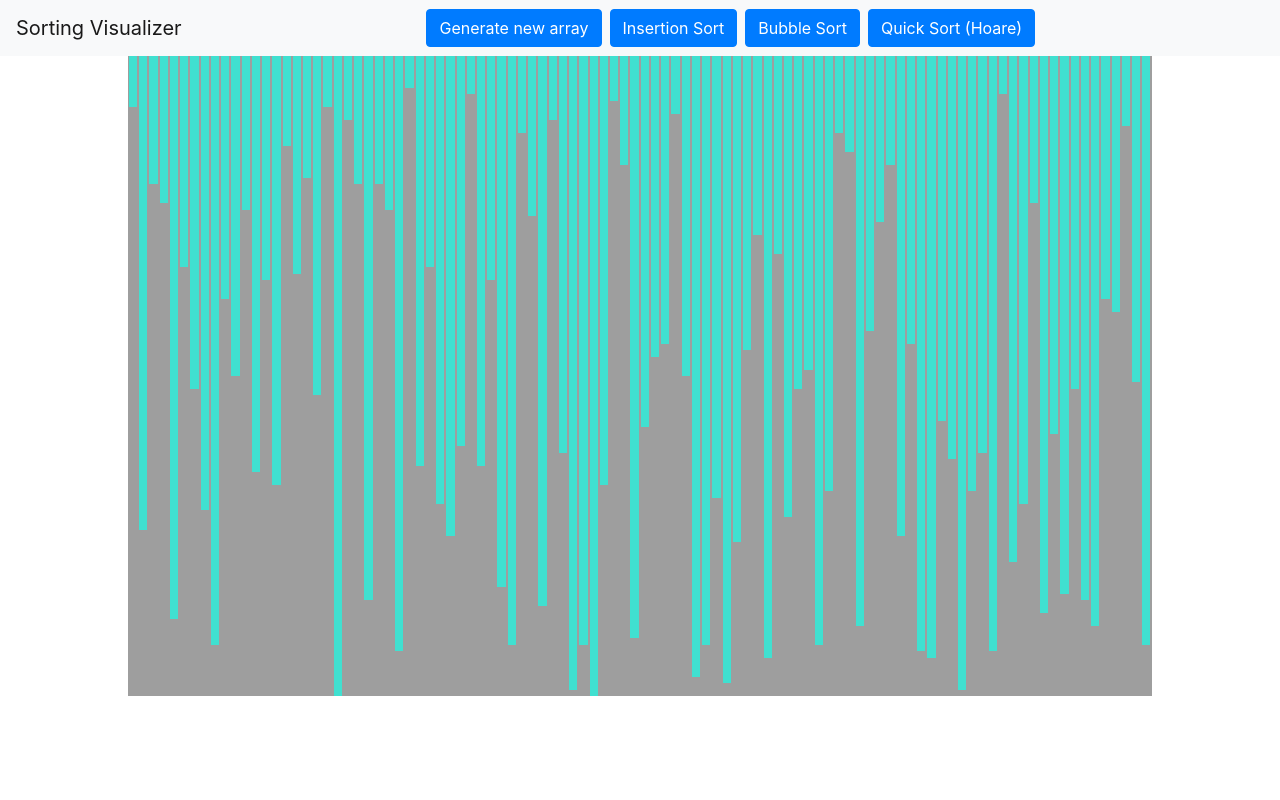
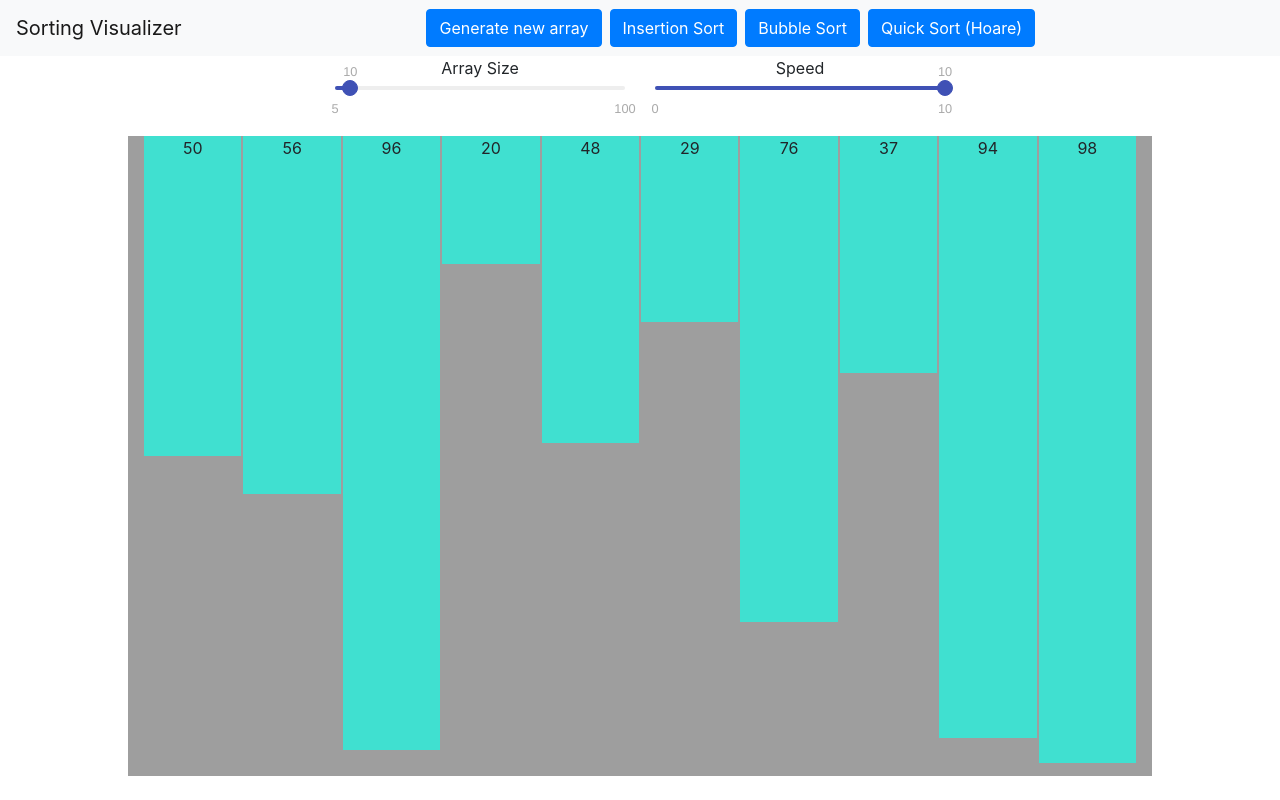
Before and after one commit to robin-blanchard/SortingVisualizer, a React (Create React App) app in the folder sorting-visualizer/: page / in a window 1280 px wide. Built offline with nearby package versions, Linux system fonts and the light colour scheme.

Commit message:
Added customizable settings

```diff
--- a/sorting-visualizer/package.json
+++ b/sorting-visualizer/package.json
@@ -10,6 +10,7 @@
     "react": "^16.12.0",
     "react-bootstrap": "^1.0.0-beta.16",
     "react-dom": "^16.12.0",
+    "react-input-range": "^1.3.0",
     "react-rectangle": "^1.3.3",
     "react-scripts": "3.3.0",
     "serialize-javascript": "^2.1.2"
--- a/sorting-visualizer/src/SortingVisualizer/SortingVisualizer.css
+++ b/sorting-visualizer/src/SortingVisualizer/SortingVisualizer.css
@@ -2,3 +2,8 @@
     margin-left: 1px;
     margin-right: 1px;
 }
+
+.fullSizeContainer{
+    margin: 0em;
+    padding: 0em;
+}
--- a/sorting-visualizer/src/SortingVisualizer/SortingVisualizer.jsx
+++ b/sorting-visualizer/src/SortingVisualizer/SortingVisualizer.jsx
@@ -1,8 +1,13 @@
 import React from 'react';
-import Rectangle from './Rectangle.jsx'
+import Rectangle from './Rectangle.jsx';
+
+import Container from 'react-bootstrap/Container';
+import Row from 'react-bootstrap/Row';
+import Col from 'react-bootstrap/Col';
 import Button from 'react-bootstrap/Button';
 import Navbar from 'react-bootstrap/Navbar'
 import Nav from 'react-bootstrap/Nav'
+import InputRange from 'react-input-range'
 
 import {get_animations_insertion_sort} from './InsertionSort.js'
 import {get_animations_bubble_sort} from './BubbleSort.js'
@@ -10,12 +15,10 @@ import {quick_sort_hoare} from './QuickSortHoare.js'
 
 import './SortingVisualizer.css'
 import 'bootstrap/dist/css/bootstrap.min.css';
+import 'react-input-range/lib/css/index.css'
 
-const ARRAY_LENGTH=100;
 const ARRAY_MIN=5;
 const ARRAY_MAX=100;
-
-const SORTING_SPEED=50;
 
 const BASE_COLOR="turquoise";
 const WRONG_COLOR="red";
@@ -27,45 +30,76 @@ export default class SortingVisualizer extends React.Component{
         super(props);
         this.state = {
             array : [],
-            color : []
+            color : [],
+            speed : 0.021,
+            array_size : 10
         }
       }
 
     componentDidMount() {
-        this.generate_new_array(ARRAY_LENGTH, ARRAY_MIN, ARRAY_MAX);
+        this.handleGeneration(this.state.array_size, ARRAY_MIN, ARRAY_MAX);
     }
 
     render(){
         return (
-        <div>
+        <Container fluid={true} className="fullSizeContainer">
             <Navbar bg="light" expand="lg">
             <Navbar.Brand>Sorting Visualizer</Navbar.Brand>
             <Nav className="mx-auto">
-                <Button className="mx-1" onClick={() => this.generate_new_array(ARRAY_LENGTH, ARRAY_MIN, ARRAY_MAX)}>Generate new array</Button>
-                <Button className="mx-1" onClick={() => this.insertionSort()}>Insertion Sort</Button>
-                <Button className="mx-1" onClick={() => this.bubbleSort()}>Bubble Sort</Button>
-                <Button className="mx-1" onClick={() => this.quickSort()}>Quick Sort (Hoare)</Button>
+                <Button className="mx-1 text-nowrap" onClick={() => this.handleGeneration(this.state.array_size, ARRAY_MIN, ARRAY_MAX)}>Generate new array</Button>
+                <Button className="mx-1 text-nowrap" onClick={() => this.handleInsertionSort()}>Insertion Sort</Button>
+                <Button className="mx-1 text-nowrap" onClick={() => this.handleBubbleSort()}>Bubble Sort</Button>
+                <Button className="mx-1 text-nowrap" onClick={() => this.handleQuickSort()}>Quick Sort (Hoare)</Button>
             </Nav>
             </Navbar>
-            <div className="d-flex mx-auto" style={{ background: '#9e9e9e', width: '80vw', height: '80vh' }}>
+            <Container style={{width: '50vw', height: '10vh' }}>
+                <Row>
+                    <Col>Array Size
+                        <InputRange
+                        formatLabel={value => `${value}`}
+                        step={5}
+                        maxValue={100}
+                        minValue={5}
+                        value={this.state.array_size}
+                        onChange={(array_size) => {this.handleArraySizeChange(array_size);}} />
+                    </Col>
+                    <Col>Speed
+                        <InputRange
+                        formatLabel={value => `${value}`}
+                        step={1}
+                        maxValue={10}
+                        minValue={0}
+                        value={500*this.state.speed-0.5}
+                        onChange={value => this.setState({ speed : (2*value+1)/1000 })} />
+                    </Col>
+                </Row>
+
+
+
+            </Container>
+            <Container className="d-flex mx-auto" style={{ background: '#9e9e9e', width: '80vw', height: '80vh' }}>
                 {this.state.array.map((number,idx) =>
                         (<Rectangle key={idx} color={this.state.color[idx]} height={Math.round(100*number/ARRAY_MAX)}
-                        width={Math.round(100/ARRAY_LENGTH)} value={ARRAY_LENGTH<=10 ? number : ""}></Rectangle>)
+                        width={Math.round(100/this.state.array_size)} value={this.state.array_size<=10 ? number : ""}></Rectangle>)
                 )}
-            </div>
+            </Container>
 
-        </div>
+        </Container>
             )
     }
 
-    generate_new_array(len, min, max) {
-        // var array = [65, 14, 96, 28, 7, 48, 64, 97, 89, 7];
+    handleGeneration(len, min, max) {
         var array = [];
         for (var i = 0; i<len; i++){
             array.push(Math.round(ARRAY_MIN + (ARRAY_MAX-ARRAY_MIN)*Math.random()))
         }
         var color = array.map(number => BASE_COLOR);
         this.setState({array: array, color: color});
+    }
+
+    handleArraySizeChange(size){
+        this.setState({ array_size:size });
+        this.handleGeneration(size, ARRAY_MIN, ARRAY_MAX);
     }
 
     changeColor(idx_arr, color){
@@ -87,7 +121,8 @@ export default class SortingVisualizer extends React.Component{
         this.setState({array: current_array});
     }
 
-    insertionSort(){
+    handleInsertionSort(){
+        console.log(this.state.speed);
         var current_array = this.state.array.slice();
         var animations = get_animations_insertion_sort(current_array);
         var last_p, last_min_idx, last_j;
@@ -102,7 +137,7 @@ export default class SortingVisualizer extends React.Component{
                         this.resetColor();
                         this.changeColor([p, last_p], [PIVOT_COLOR, BASE_COLOR]);
                     }.bind(this, p, last_p),
-                    k*SORTING_SPEED
+                    k/this.state.speed
                 )
             }
 
@@ -112,7 +147,7 @@ export default class SortingVisualizer extends React.Component{
                     function (last_min_idx){
                         this.changeColor([last_min_idx], [BASE_COLOR]);
                     }.bind(this, last_min_idx),
-                    (k+1)*SORTING_SPEED
+                    (k+1)/this.state.speed
                 );
             }
 
@@ -126,7 +161,7 @@ export default class SortingVisualizer extends React.Component{
                             this.changeColor([last_j, j], [BASE_COLOR, CORRECT_COLOR]);
                         }
                     }.bind(this, last_j, j, min_idx),
-                    (k+1/3)*SORTING_SPEED
+                    (k+1/3)/this.state.speed
                 );
 
             } else {    //If swapping
@@ -137,7 +172,7 @@ export default class SortingVisualizer extends React.Component{
                             this.changeColor([p, min_idx], [WRONG_COLOR, WRONG_COLOR]);
                             this.swapValues(p, min_idx);
                         }.bind(this, p, min_idx, status),
-                        (k+2/3)*SORTING_SPEED
+                        (k+2/3)/this.state.speed
                     )
                 }
             }
@@ -150,12 +185,12 @@ export default class SortingVisualizer extends React.Component{
             function(){
                 this.resetColor()
             }.bind(this),
-            animations.length*SORTING_SPEED
+            animations.length/this.state.speed
         );
 
     }
 
-    bubbleSort(){
+    handleBubbleSort(){
         var current_array = this.state.array.slice();
         var animations = get_animations_bubble_sort(current_array);
         for (var k = 0; k<animations.length; k++){
@@ -164,24 +199,24 @@ export default class SortingVisualizer extends React.Component{
                 function (i,j,toswap){
                     this.changeColor([i,j], toswap ? [WRONG_COLOR,WRONG_COLOR] : [CORRECT_COLOR,CORRECT_COLOR]);
                 }.bind(this, i, j, toswap),
-                k*SORTING_SPEED
+                k/this.state.speed
             )
             if (toswap){
                 setTimeout(
                     function (i,j){
                         this.swapValues(i,j)
-                    }.bind(this, i, j), (k+1/3)*SORTING_SPEED
+                    }.bind(this, i, j), (k+1/3)/this.state.speed
                 )
             }
             setTimeout(
                 function (i,j){
                     this.changeColor([i,j], [BASE_COLOR, BASE_COLOR]);
-                }.bind(this, i, j), (k+2/3)*SORTING_SPEED
+                }.bind(this, i, j), (k+2/3)/this.state.speed
             )
         }
     }
 
-    quickSort(){
+    handleQuickSort(){
         var current_array = this.state.array.slice();
         var animations = [];
         [current_array, animations] = quick_sort_hoare(current_array, 0, current_array.length-1, animations);
@@ -194,7 +229,7 @@ export default class SortingVisualizer extends React.Component{
                         this.changeColor([last_p, p], [BASE_COLOR,PIVOT_COLOR]);
                     }
                 }.bind(this, p, last_p),
-                k*SORTING_SPEED
+                k/this.state.speed
             )
             setTimeout(
                 function (current_array, last_i, last_j, i, j, last_p, p, toswap){
@@ -209,13 +244,13 @@ export default class SortingVisualizer extends React.Component{
                                                                                              // when values are the same, CORRECT_COL wanted
                                             [WRONG_COLOR,WRONG_COLOR] : [CORRECT_COLOR,CORRECT_COLOR]);
                 }.bind(this, current_array, last_i, last_j, i, j, last_p, p, toswap),
-                k*SORTING_SPEED
+                k/this.state.speed
             )
             if (toswap){
                 setTimeout(
                     function (i,j){
                         this.swapValues(i,j)
-                    }.bind(this, i, j), (k+1/2)*SORTING_SPEED
+                    }.bind(this, i, j), (k+1/2)/this.state.speed
                 )
             }
             last_i=i;
@@ -226,7 +261,7 @@ export default class SortingVisualizer extends React.Component{
             function(){
                 this.setState({color : current_array.map(number => 'turquoise')});
             }.bind(this),
-            animations.length * SORTING_SPEED
+            animations.length/this.state.speed
         );
 
     }
```
Also changed, not shown: 1 other file (tests, documents, lock files or other folders).
